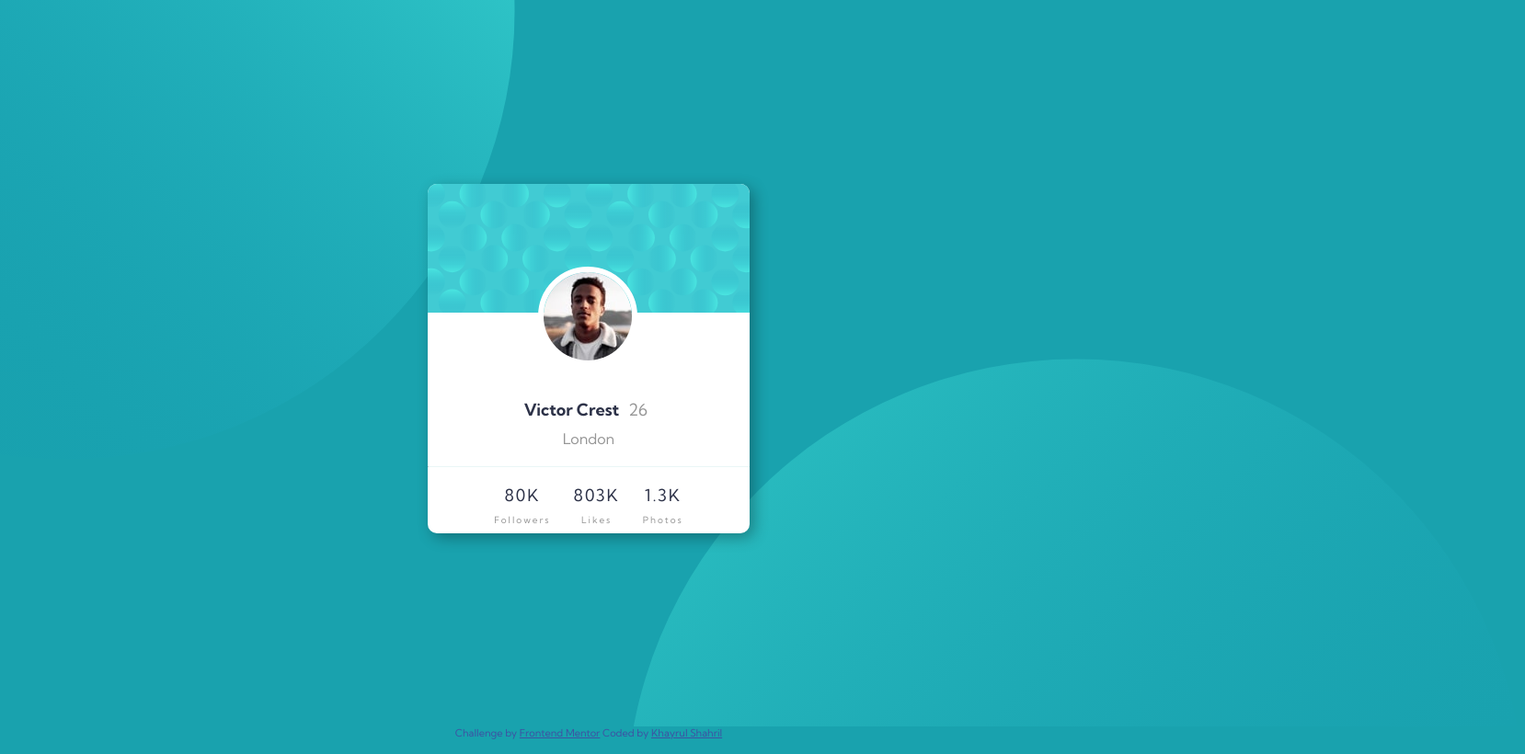
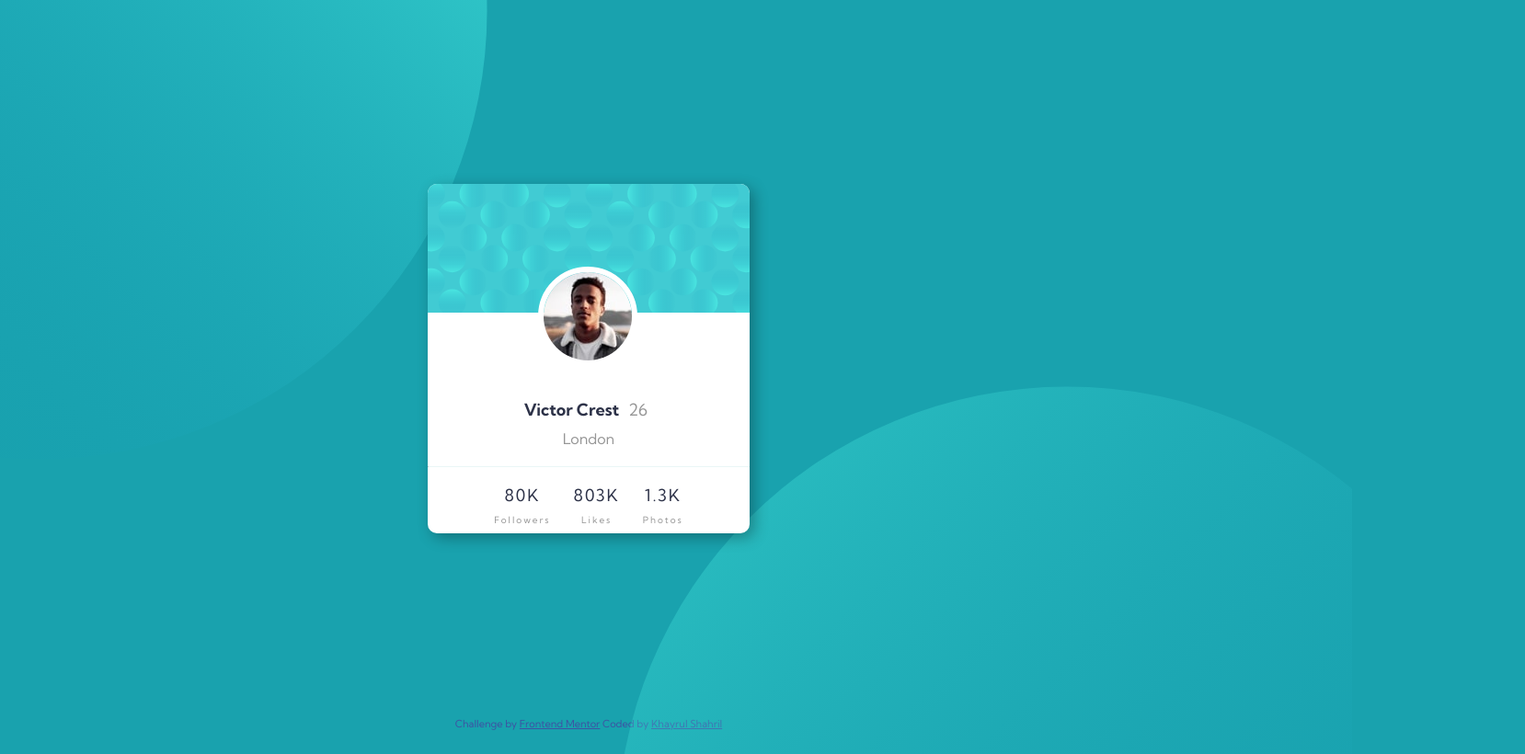
Before and after one commit to khayrulshahril/frontend_profile_card_component, a plain HTML site: page index.html in a window 1280 px wide. Shown: the whole page at 92% size, 1658 px wide, since content can reach past the window. Drawn offline with Linux system fonts and the light colour scheme; files whose address does not match are found by name.

Commit message:
latest changes

```diff
--- a/css/styles.css
+++ b/css/styles.css
@@ -56,7 +56,7 @@ span {
   height: 978px;
   width: 978px;
   margin: 0;
-  right: 720px;
+  right: 750px;
   bottom: 300px;
 }
 
@@ -65,9 +65,9 @@ span {
   background-repeat: no-repeat;
   position: relative;
   height: 400px;
-  width: 978px;
+  width: 800px;
   left: 670px;
-  top: 0px;
+  top: 40px;
   margin: 0;
 }
 
@@ -118,6 +118,7 @@ span {
 .attribution {
   font-size: 11px;
   margin: 0 auto;
+  text-align: center;
 }
 
 .attribution a {
@@ -126,7 +127,6 @@ span {
 
 .bottom-container {
   margin: 0 auto;
-  padding:10px;
 }
 
 
```
